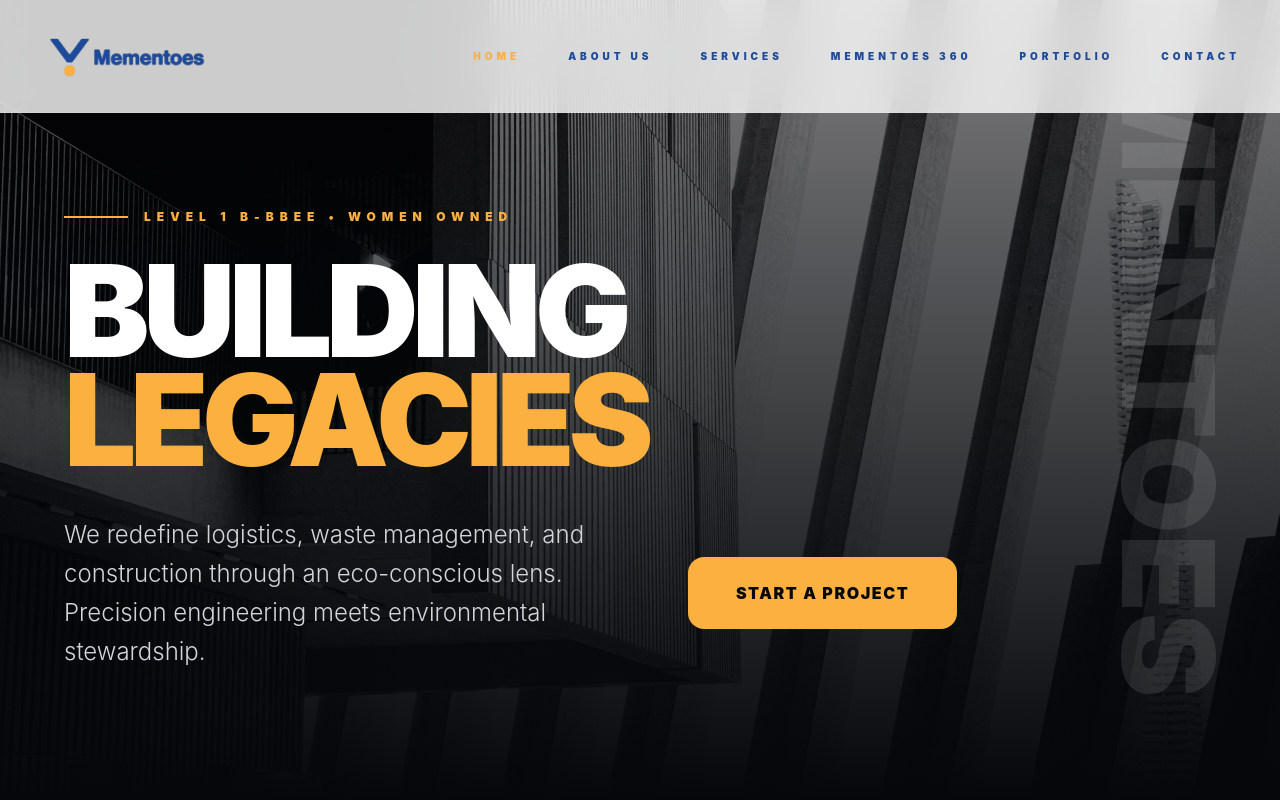
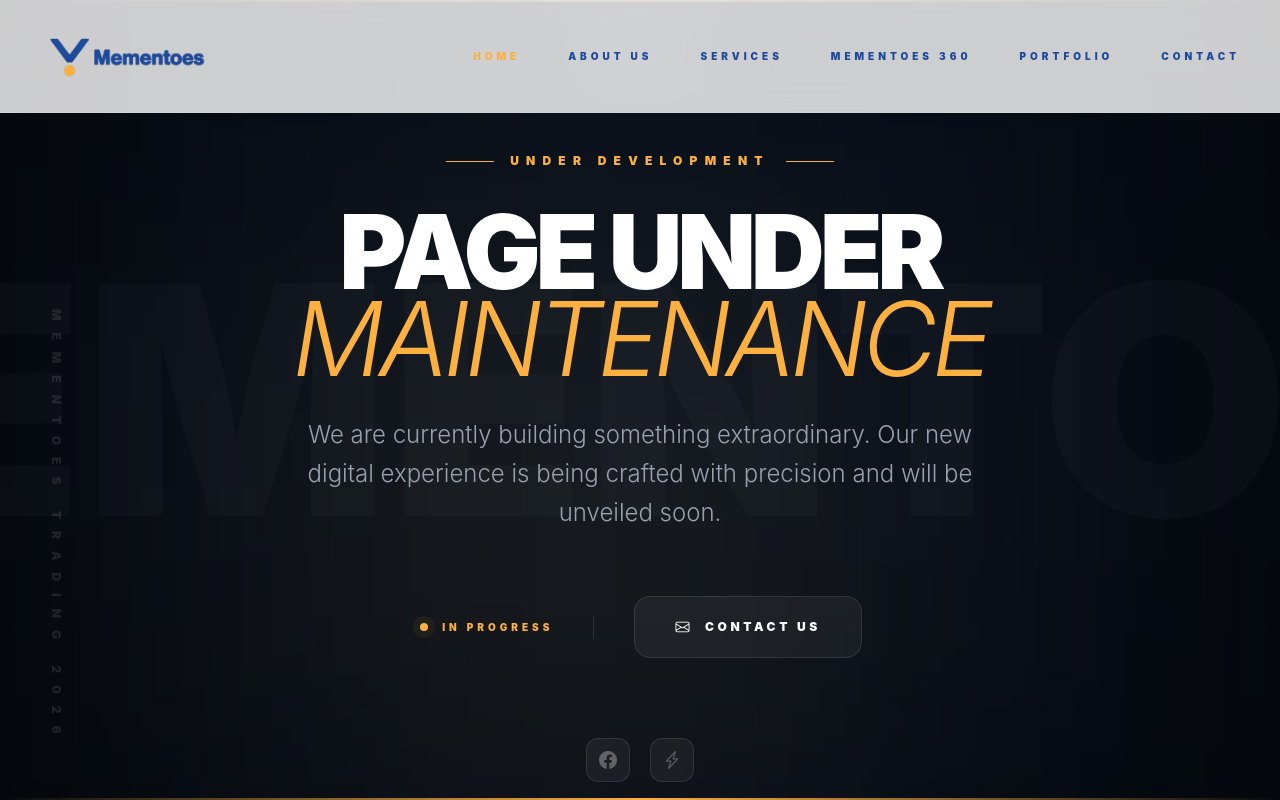
Before and after one commit to UncleSmol/mementoes, a React (Vite) app: page / in a window 1280 px wide. Shown: the top 800 px of the page. Built offline with nearby package versions, Linux system fonts and the light colour scheme.

Commit message:
Add maintenance page as default landing, move Home to /home

```diff
--- a/src/App.tsx
+++ b/src/App.tsx
@@ -3,6 +3,7 @@ import { useEffect, lazy, Suspense } from 'react';
 import Navbar from './components/Navbar';
 import Footer from './components/Footer';
 
+const Maintenance = lazy(() => import('./pages/Maintenance'));
 const Home = lazy(() => import('./pages/Home'));
 const AboutUs = lazy(() => import('./pages/AboutUs'));
 const Services = lazy(() => import('./pages/Services'));
@@ -44,7 +45,8 @@ function App() {
         <main className="flex-grow">
           <Suspense fallback={<LoadingFallback />}>
             <Routes>
-              <Route path="/" element={<Home />} />
+              <Route path="/" element={<Maintenance />} />
+              <Route path="/home" element={<Home />} />
               <Route path="/about" element={<AboutUs />} />
               <Route path="/services" element={<Services />} />
               <Route path="/mementoes360" element={<Mementoes360 />} />
--- /dev/null
+++ b/src/pages/Maintenance.tsx
@@ -0,0 +1,170 @@
+import { motion } from 'framer-motion';
+import logo from '../assets/Mementoes Logo.png';
+
+const Maintenance = () => {
+  return (
+    <div className="relative min-h-screen w-full bg-dark flex items-center justify-center overflow-hidden">
+      {/* Cinematic Background Glow */}
+      <div className="absolute top-1/2 left-1/2 -translate-x-1/2 -translate-y-1/2 w-[80vw] h-[80vw] bg-primary/15 blur-[200px] pointer-events-none" />
+      <div className="absolute top-1/3 left-1/4 w-[40vw] h-[40vw] bg-secondary/10 blur-[180px] pointer-events-none" />
+
+      {/* Large Background Watermark */}
+      <motion.span
+        initial={{ opacity: 0 }}
+        animate={{ opacity: 0.02 }}
+        transition={{ duration: 2 }}
+        className="absolute top-1/2 left-1/2 -translate-x-1/2 -translate-y-1/2 text-[30vw] md:text-[25vw] font-black text-white leading-none select-none pointer-events-none uppercase whitespace-nowrap"
+      >
+        Mementoes
+      </motion.span>
+
+      {/* Vertical Side Text */}
+      <div className="absolute left-6 md:left-12 bottom-6 md:bottom-12 hidden lg:block">
+        <span
+          className="text-white/10 text-xs font-black uppercase tracking-[1em]"
+          style={{ writingMode: 'vertical-rl' }}
+        >
+          MEMENTOES TRADING 2026
+        </span>
+      </div>
+
+      {/* Top Decorative Line */}
+      <motion.div
+        initial={{ scaleX: 0 }}
+        animate={{ scaleX: 1 }}
+        transition={{ duration: 1.5, ease: [0.16, 1, 0.3, 1] }}
+        className="absolute top-0 left-0 right-0 h-[2px] bg-gradient-to-r from-transparent via-secondary to-transparent origin-center"
+      />
+
+      {/* Main Content */}
+      <div className="container mx-auto px-6 md:px-16 relative z-10 text-center">
+        <motion.div
+          initial={{ y: 60, opacity: 0 }}
+          animate={{ y: 0, opacity: 1 }}
+          transition={{ duration: 1.2, ease: [0.16, 1, 0.3, 1] }}
+          className="flex flex-col items-center"
+        >
+          {/* Logo */}
+          <motion.div
+            initial={{ scale: 0.8, opacity: 0 }}
+            animate={{ scale: 1, opacity: 1 }}
+            transition={{ duration: 1, delay: 0.2 }}
+            className="mb-12 md:mb-16"
+          >
+            <div className="w-24 md:w-32 h-auto bg-white/5 backdrop-blur-sm border border-white/10 p-4 md:p-6 flex items-center justify-center rounded-2xl">
+              <img
+                src={logo}
+                alt="Mementoes Trading"
+                className="w-full h-auto object-contain"
+              />
+            </div>
+          </motion.div>
+
+          {/* Section Tag */}
+          <motion.div
+            initial={{ opacity: 0 }}
+            animate={{ opacity: 1 }}
+            transition={{ duration: 0.8, delay: 0.4 }}
+            className="flex items-center gap-4 mb-8 md:mb-10"
+          >
+            <div className="w-8 md:w-12 h-[1px] bg-secondary" />
+            <span className="text-secondary font-black text-[10px] md:text-xs tracking-[0.6em] uppercase">
+              Under Development
+            </span>
+            <div className="w-8 md:w-12 h-[1px] bg-secondary" />
+          </motion.div>
+
+          {/* Heading */}
+          <motion.h1
+            initial={{ y: 30, opacity: 0 }}
+            animate={{ y: 0, opacity: 1 }}
+            transition={{ duration: 1, delay: 0.5, ease: [0.16, 1, 0.3, 1] }}
+            className="text-5xl md:text-7xl lg:text-[8vw] font-black text-white uppercase leading-[0.85] tracking-tighter mb-6 md:mb-8"
+          >
+            Page Under
+            <br />
+            <span className="text-secondary italic font-light">Maintenance</span>
+          </motion.h1>
+
+          {/* Description */}
+          <motion.p
+            initial={{ y: 20, opacity: 0 }}
+            animate={{ y: 0, opacity: 1 }}
+            transition={{ duration: 0.8, delay: 0.7 }}
+            className="text-gray-400 text-base md:text-xl lg:text-2xl font-light max-w-2xl mx-auto mb-12 md:mb-16 leading-relaxed"
+          >
+            We are currently building something extraordinary. Our new digital experience is being crafted with precision and will be unveiled soon.
+          </motion.p>
+
+          {/* Status Indicator */}
+          <motion.div
+            initial={{ opacity: 0, y: 20 }}
+            animate={{ opacity: 1, y: 0 }}
+            transition={{ duration: 0.8, delay: 0.9 }}
+            className="flex flex-col md:flex-row items-center gap-6 md:gap-10"
+          >
+            {/* Live Pulse */}
+            <div className="flex items-center gap-3">
+              <div className="relative w-3 h-3">
+                <span className="absolute inset-0 bg-secondary rounded-full animate-ping opacity-40" />
+                <span className="absolute inset-0.5 bg-secondary rounded-full" />
+              </div>
+              <span className="text-secondary font-black text-[10px] uppercase tracking-[0.4em]">
+                In Progress
+              </span>
+            </div>
+
+            {/* Divider */}
+            <div className="hidden md:block w-[1px] h-6 bg-white/10" />
+
+            {/* Contact CTA */}
+            <a
+              href="mailto:info@mementoes360.co.za"
+              className="group relative px-8 py-4 md:px-10 md:py-5 bg-white/5 border border-white/10 text-white font-black uppercase text-[10px] md:text-xs tracking-[0.3em] overflow-hidden transition-all hover:border-secondary hover:text-secondary rounded-2xl"
+            >
+              <span className="relative z-10 flex items-center gap-3">
+                <i className="bi bi-envelope text-sm" />
+                Contact Us
+              </span>
+            </a>
+          </motion.div>
+
+          {/* Social Links */}
+          <motion.div
+            initial={{ opacity: 0 }}
+            animate={{ opacity: 1 }}
+            transition={{ duration: 0.8, delay: 1.1 }}
+            className="mt-16 md:mt-20 flex items-center gap-5"
+          >
+            <a
+              href="https://www.facebook.com/profile.php?id=100063811852754&locale=gn_PY#"
+              target="_blank"
+              rel="noopener noreferrer"
+              className="w-11 h-11 flex items-center justify-center bg-white/5 border border-white/10 text-white/30 hover:text-secondary hover:border-secondary transition-all rounded-xl"
+            >
+              <i className="bi bi-facebook text-lg" />
+            </a>
+            <a
+              href="https://mementoes360.co.za"
+              target="_blank"
+              rel="noopener noreferrer"
+              className="w-11 h-11 flex items-center justify-center bg-white/5 border border-white/10 text-white/30 hover:text-secondary hover:border-secondary transition-all rounded-xl"
+            >
+              <i className="bi bi-lightning-charge text-lg" />
+            </a>
+          </motion.div>
+        </motion.div>
+      </div>
+
+      {/* Bottom Decorative Line */}
+      <motion.div
+        initial={{ scaleX: 0 }}
+        animate={{ scaleX: 1 }}
+        transition={{ duration: 1.5, delay: 0.3, ease: [0.16, 1, 0.3, 1] }}
+        className="absolute bottom-0 left-0 right-0 h-[2px] bg-gradient-to-r from-transparent via-secondary to-transparent origin-center"
+      />
+    </div>
+  );
+};
+
+export default Maintenance;
```
